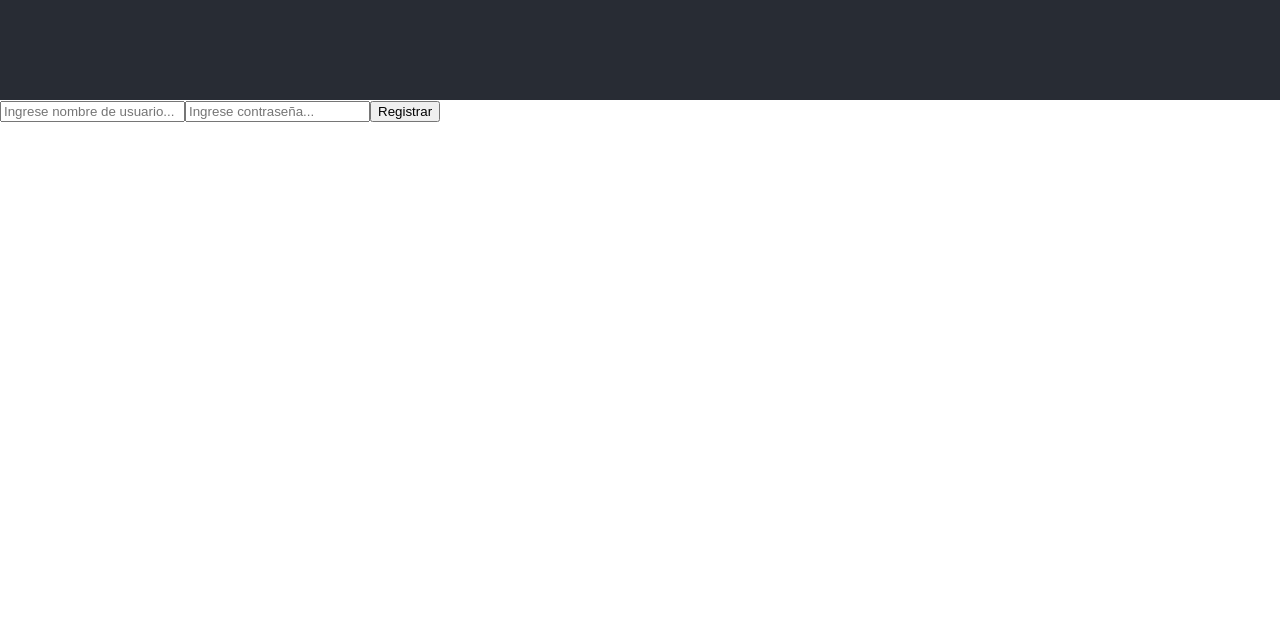
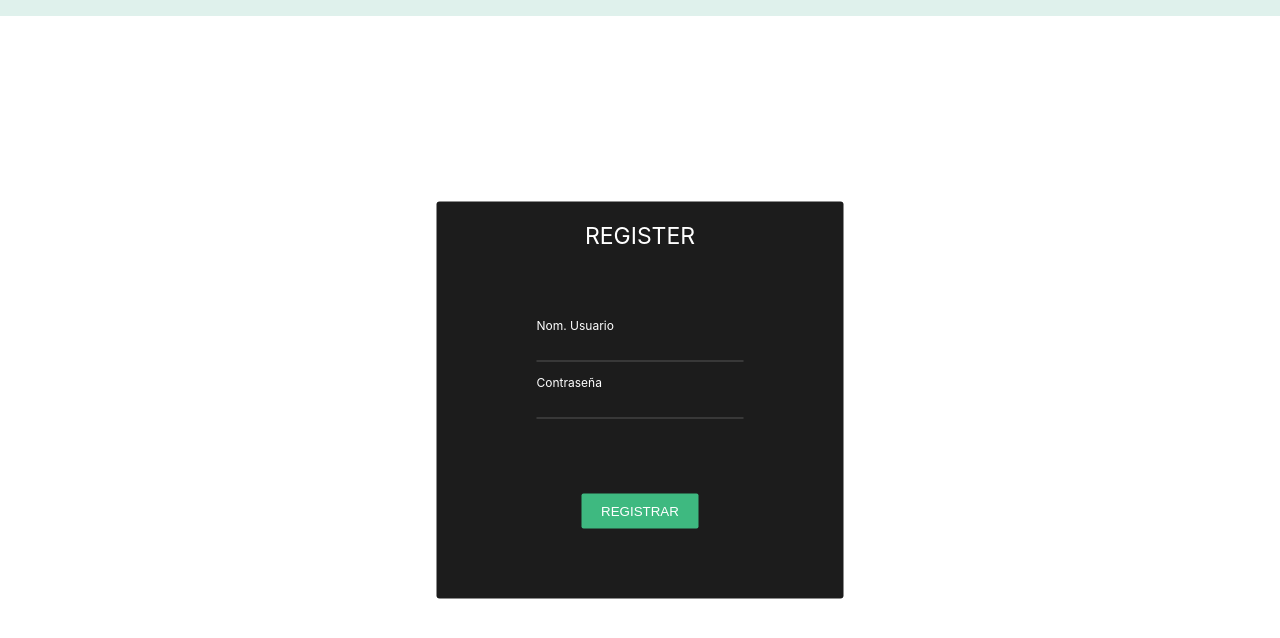
Before and after one commit to Gonzamen/ObligatorioReact, a React (Create React App) app: page /register in a window 1280 px wide. Shown: the top 638 px of the page. Built offline with nearby package versions, Linux system fonts and the light colour scheme.

Commit message:
Finalizado, falta editar formulario de venta

```diff
--- a/package.json
+++ b/package.json
@@ -6,7 +6,9 @@
     "@testing-library/jest-dom": "^5.14.1",
     "@testing-library/react": "^11.2.7",
     "@testing-library/user-event": "^12.8.3",
+    "chart.js": "^3.5.0",
     "react": "^17.0.2",
+    "react-chartjs-2": "^3.0.4",
     "react-dom": "^17.0.2",
     "react-router-dom": "^5.2.0",
     "react-scripts": "4.0.3",
--- a/src/App.css
+++ b/src/App.css
@@ -1,10 +1,79 @@
+.App-content {
+  width: 80%;
+}
+
 .App {
+  text-align: center;
+  display: flex;
+  flex-direction: column;
+  align-items: center;
+  background-color: rgba(94, 185, 162, 0.2);
+}
+
+.text-center {
+  color: #fff;
+  text-transform: uppercase;
+  font-size: 23px;
+  margin: -50px 0 80px 0;
+  display: block;
   text-align: center;
 }
 
-.App-logo {
-  height: 40vmin;
-  pointer-events: none;
+.box {
+  position: absolute;
+  left: 50%;
+  top: 50%;
+  transform: translate(-50%, -50%);
+  background-color: rgba(0, 0, 0, 0.89);
+  border-radius: 3px;
+  padding: 70px 100px;
+}
+
+.input-container {
+  position: relative;
+  margin-bottom: 25px;
+}
+.input-container label {
+  position: absolute;
+  top: 0px;
+  left: 0px;
+  font-size: 16px;
+  color: #fff;
+  pointer-event: none;
+  transition: all 0.5s ease-in-out;
+}
+.input-container input {
+  border: 0;
+  border-bottom: 1px solid #555;
+  background: transparent;
+  width: 100%;
+  padding: 8px 0 5px 0;
+  font-size: 16px;
+  color: #fff;
+}
+.input-container input:focus {
+  border: none;
+  outline: none;
+  border-bottom: 1px solid #e74c3c;
+}
+.btn {
+  color: #fff;
+  background-color: #3eb980;
+  outline: none;
+  border: 0;
+  color: #fff;
+  padding: 10px 20px;
+  text-transform: uppercase;
+  margin-top: 50px;
+  border-radius: 2px;
+  cursor: pointer;
+  position: relative;
+}
+
+.input-container input:focus ~ label,
+.input-container input:valid ~ label {
+  top: -12px;
+  font-size: 12px;
 }
 
 @media (prefers-reduced-motion: no-preference) {
@@ -13,23 +82,71 @@
   }
 }
 
-.App-header {
-  background-color: #282c34;
-  min-height: 100px;
-  display: flex;
-  flex-direction: column;
-  align-items: center;
-  justify-content: center;
-  font-size: calc(10px + 2vmin);
-  color: white;
+h4 {
+  color: rgba(8, 121, 92, 0.829);
 }
 
-.App-content {
-  width: fit-content;
+h2 {
+  padding: 4px;
+  border-style: dotted;
+  border-bottom: rgba(0, 0, 0, 0.89);
+  border-right: none;
+  border-left: none;
+  border-width: 2px;
+}
+
+td {
+  font-weight: bold;
 }
 
 .App-link {
   color: #61dafb;
+}
+
+.mensaje-error {
+  color: darkred;
+}
+
+.table-wrapper {
+  margin: 10px 70px 70px;
+  box-shadow: 0px 35px 50px rgba(0, 0, 0, 0.2);
+}
+
+.fl-table {
+  border-radius: 5px;
+  font-size: 12px;
+  font-weight: normal;
+  border: none;
+  border-collapse: collapse;
+  width: 100%;
+  max-width: 100%;
+  white-space: nowrap;
+  background-color: white;
+}
+
+.fl-table td,
+.fl-table th {
+  text-align: center;
+  padding: 8px;
+}
+
+.fl-table td {
+  border-right: 1px solid #f8f8f8;
+  font-size: 12px;
+}
+
+.fl-table thead th {
+  color: #ffffff;
+  background: #4fc3a1;
+}
+
+.fl-table thead th:nth-child(odd) {
+  color: #ffffff;
+  background: #324960;
+}
+
+.fl-table tr:nth-child(even) {
+  background: #f8f8f8;
 }
 
 @keyframes App-logo-spin {
--- a/src/App.js
+++ b/src/App.js
@@ -8,9 +8,6 @@ import './App.css';
 const App = () => {
   return (
     <div className="App">
-      <header className="App-header">
-
-      </header>
       <div className="App-content">
         <Switch>
           <Route path="/" component={Dashboard} exact />
--- a/src/components/Dashboard.js
+++ b/src/components/Dashboard.js
@@ -6,10 +6,11 @@ import CantVentas from "./CantVentas";
 import PersonasDestino from "./PersonasDestino";
 import DestinosTop from "./DestinosTop";
 import DestinosPromocionar from "./DestinosPromocionar";
+import GraficasPreciosDestinos from "./GraficasPreciosDestinos";
 
 const Dashboard = ({ history }) => {
   useEffect(() => {
-    if (sessionStorage.getItem("token") === "") {
+    if (sessionStorage.getItem("token") === null) {
       history.push("/login");
     }
   }, []);
@@ -68,6 +69,7 @@ const Dashboard = ({ history }) => {
     <ListarPaquetes ventas={ventas} paquetes={paquetes}/>
     <CantVentas ventas={ventas}/>
     <PersonasDestino ventas={ventas} paquetes={paquetes}/>
+    <GraficasPreciosDestinos paquetes={paquetes}/>
     <DestinosTop ventas={ventas} paquetes={paquetes}/>
     <DestinosPromocionar ventas={ventas} paquetes={paquetes}/>
   </>;
--- a/src/components/DestinosTop.js
+++ b/src/components/DestinosTop.js
@@ -3,9 +3,9 @@ import React from "react";
 const DestinosTop = ({ ventas, paquetes }) => {
   return (
     <>
-      <div>
-        <h2>Destinos TOP:</h2>
-        <table>
+      <h2>Destinos TOP:</h2>
+      <div className="table-wrapper">
+        <table className="fl-table">
           <thead>
             <tr>
               {paquetes.map((paq) => {
@@ -33,7 +33,8 @@ const DestinosTop = ({ ventas, paquetes }) => {
                 if (cant > 3) {
                   return <td>{cant}</td>;
                 }
-              })}</tr>
+              })}
+            </tr>
           </tbody>
         </table>
       </div>
--- a/src/components/Login.js
+++ b/src/components/Login.js
@@ -1,10 +1,10 @@
-import React, { useState } from 'react';
-import { withRouter } from 'react-router-dom';
+import React, { useState } from "react";
+import { withRouter } from "react-router-dom";
 
-const Login = ({history}) => {
-  const [usuario, setUsuario] = useState('');
-  const [password, setPassword] = useState('');
-  const [mensajeError, setMensajeError] = useState('');
+const Login = ({ history }) => {
+  const [usuario, setUsuario] = useState("");
+  const [password, setPassword] = useState("");
+  const [mensajeError, setMensajeError] = useState("");
 
   const handleChangeUsuario = ({ target: { value } }) => {
     setUsuario(value);
@@ -20,42 +20,54 @@ const Login = ({history}) => {
       password,
     };
 
-    setMensajeError('');
+    setMensajeError("");
 
-    fetch('http://destinos.develotion.com/login.php', {
-      method: 'POST',
+    fetch("http://destinos.develotion.com/login.php", {
+      method: "POST",
       headers: {
-        'Content-type': 'application/json',
+        "Content-type": "application/json",
       },
       body: JSON.stringify(body),
     })
-      .then(res => res.json())
-      .then(res => {
-        console.log('Seeee!', res);
+      .then((res) => res.json())
+      .then((res) => {
+        console.log("Seeee!", res);
         if (res.codigo === 200) {
-          sessionStorage.setItem('token', res.apiKey); //hay que cambiar el sessionstorage cuando el profe de otra manera de hacerlo
-          sessionStorage.setItem('userId', res.id);
-          history.push('/');
+          sessionStorage.setItem("token", res.apiKey);
+          sessionStorage.setItem("userId", res.id);
+          history.push("/");
         } else {
-          setMensajeError(`Error :-( -> ${res.mensaje}`);
+          setMensajeError(`Error -> ${res.mensaje}`);
         }
       })
-      .catch(res => {
-        setMensajeError(`Error :-( -> ${res.mensaje}`);
+      .catch((res) => {
+        setMensajeError(`Error -> ${res.mensaje}`);
       });
-};
+  };
 
-return (
+  return (
     <>
-      <div>
-        <input type="text" placeholder="Ingrese el usuario..." value={usuario} onChange={handleChangeUsuario} />
+      <div className="box">
+        <span className="text-center">login</span>
+        <div className="input-container">
+          <input type="text" value={usuario} onChange={handleChangeUsuario} />
+          <label>Usuario</label>
+        </div>
+        <div className="input-container">
+          <input
+            type="password"
+            value={password}
+            onChange={handleChangePassword}
+          />
+          <label>Contraseña</label>
+        </div>
+
         <input
-          type="password"
-          placeholder="Ingrese la contraseña..."
-          value={password}
-          onChange={handleChangePassword}
+          className="btn"
+          type="button"
+          value="Entrar"
+          onClick={btnClick}
         />
-        <input type="button" value="Entrar" onClick={btnClick} />
       </div>
       <p className="mensaje-error">{mensajeError}</p>
     </>
--- a/src/components/Register.js
+++ b/src/components/Register.js
@@ -1,5 +1,5 @@
 import React, { useState } from "react";
-import { withRouter } from 'react-router-dom';
+import { withRouter } from "react-router-dom";
 
 const Register = ({ history }) => {
   const [usuario, setUsuario] = useState("");
@@ -47,20 +47,27 @@ const Register = ({ history }) => {
 
   return (
     <>
-      <div>
+      <div className="box">
+        <span class="text-center">Register</span>
+        <div className="input-container">
+          <input type="text" value={usuario} onChange={handleChangeUsuario} />
+          <label>Nom. Usuario</label>
+        </div>
+        <div className="input-container">
+          <input
+            type="password"
+            value={password}
+            onChange={handleChangePassword}
+          />
+          <label>Contraseña</label>
+        </div>
+
         <input
-          type="text"
-          placeholder="Ingrese nombre de usuario..."
-          value={usuario}
-          onChange={handleChangeUsuario}
+          className="btn"
+          type="button"
+          value="Registrar"
+          onClick={btnClick}
         />
-        <input
-          type="password"
-          placeholder="Ingrese contraseña..."
-          value={password}
-          onChange={handleChangePassword}
-        />
-        <input type="button" value="Registrar" onClick={btnClick} />
       </div>
       <p className="mensaje-error">{mensajeError}</p>
     </>
--- a/src/components/VenderPaquete.js
+++ b/src/components/VenderPaquete.js
@@ -24,13 +24,17 @@ const VenderPaquete = ({ ventas, paquetes }) => {
   };
 
   const btnClick = () => {
-    if(nombreCliente !== "" && cantidadMayores + cantidadMenores < 10){
+    setMensajeError("");
+    if (
+      nombreCliente !== "" &&
+      cantidadMayores * 1 + cantidadMenores * 1 < 10
+    ) {
       const body = {
         idVendedor: sessionStorage.getItem("userId"),
         nombreCliente,
         idPaquete: paqueteSeleccionado,
+        cantidadMenores,
         cantidadMayores,
-        cantidadMenores,
       };
 
       fetch(`http://destinos.develotion.com/ventas.php`, {
@@ -43,7 +47,7 @@ const VenderPaquete = ({ ventas, paquetes }) => {
       })
         .then((res) => res.json())
         .then((res) => {
-          console.log('Seeee!', res);
+          console.log("Seeee!", res);
           if (res.codigo === 200) {
             ventas();
           }
@@ -51,27 +55,30 @@ const VenderPaquete = ({ ventas, paquetes }) => {
         .catch((res) => {
           setMensajeError(`Error al agregar venta -> ${res.mensaje}`);
         });
-    }else{
-      setMensajeError("Nombre vacio y/o cantidad de personas mayor a 10")
+    } else {
+      setMensajeError("Nombre vacio y/o cantidad de personas mayor a 10");
     }
-    setMensajeError("");
   };
 
   return (
     <>
       <div>
+        <h2>Realizar Venta</h2>
         <input
           type="text"
-        placeholder="Ingrese su nombre..."
+          placeholder="Ingrese nombre cliente..."
           value={nombreCliente}
           onChange={handleChangeNombre}
         />
+        <div className="select">
           <select value={paqueteSeleccionado} onChange={handleChangeSelect}>
             <option>Seleccione un paquete.</option>
             {paquetes.map((item, index) => (
               <option value={item.id}>{item.nombre}</option>
             ))}
           </select>
+        </div>
+
         <input
           type="number"
           placeholder="Ingrese cantidad adultos..."
@@ -80,10 +87,11 @@ const VenderPaquete = ({ ventas, paquetes }) => {
         />
         <input
           type="number"
-        placeholder="Ingrese cantidad niños..."
+          placeholder="Ingrese cantidad menores..."
           value={cantidadMenores}
           onChange={handleChangeMenores}
         />
+        <br></br>
         <input type="button" value="Comprar" onClick={btnClick} />
         <p className="mensaje-error">{mensajeError}</p>
       </div>
```
Also changed, not shown: src/components/DestinosPromocionar.js (+3 -18 lines), src/components/GraficasPreciosDestinos.js (+52 -10 lines), src/components/ListarPaquetes.js (+34 -14 lines), src/components/PersonasDestino.js (+60 -3 lines), 1 other file (tests, documents, lock files or other folders). Lines whose indentation alone changed are shown as unchanged.
